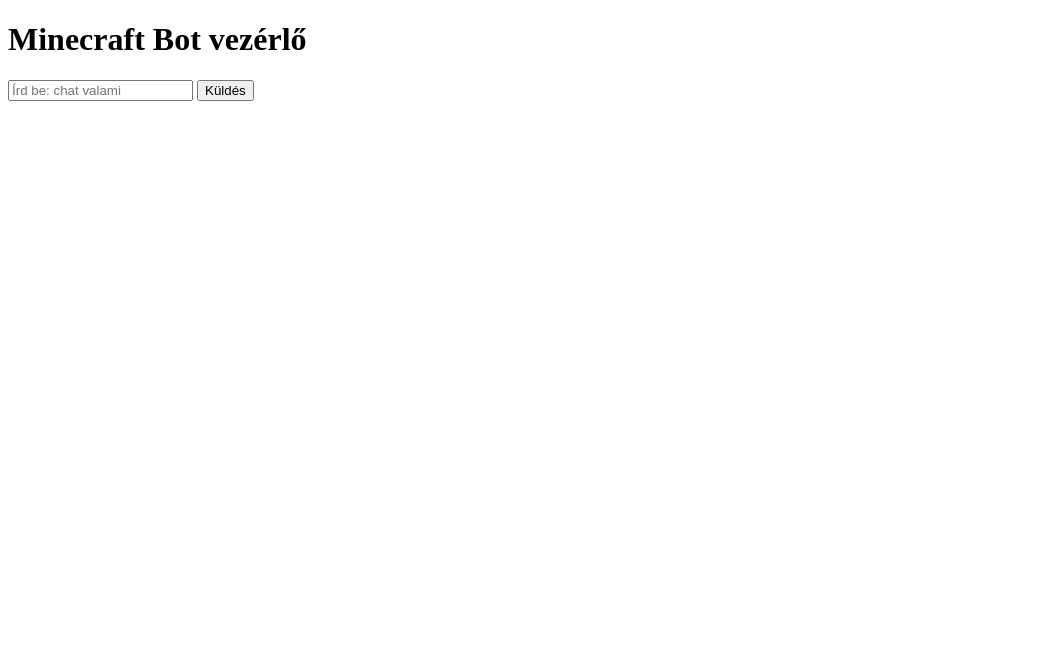
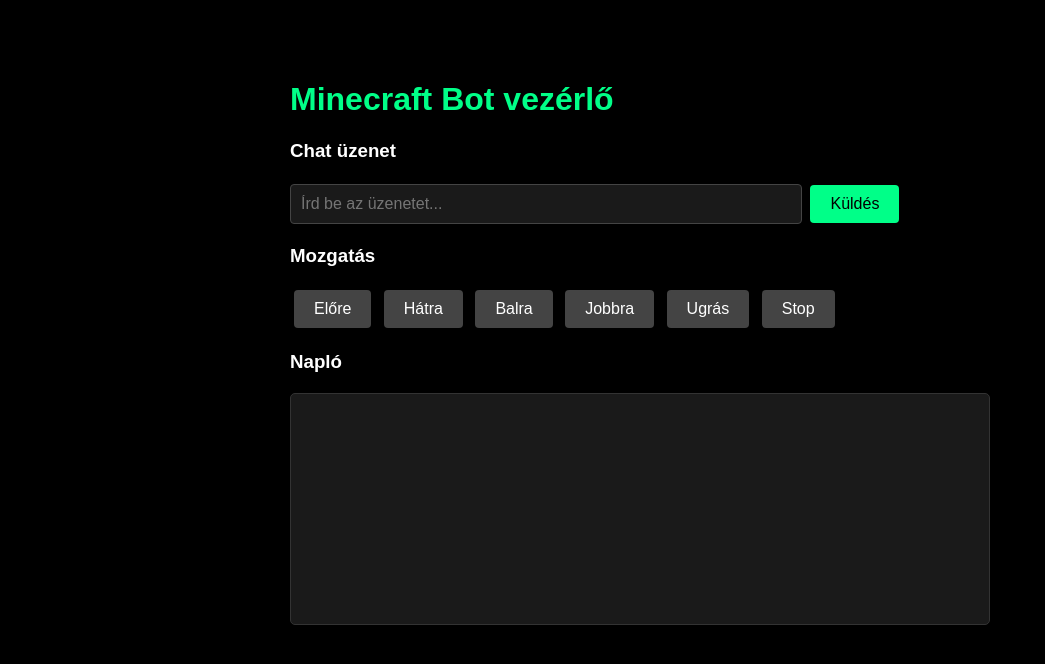
Before and after one commit to LKing412/minecraft_bot, a website: page public/index.html in a window 1280 px wide. Shown: the whole page, without its empty margins (0-1045 px from the left). Drawn offline with nearby package versions, Linux system fonts and the light colour scheme; no server answers.

Commit message:
Update index.html

```diff
--- a/public/index.html
+++ b/public/index.html
@@ -1,13 +1,71 @@
 <!DOCTYPE html>
-<html>
+<html lang="hu">
 <head>
   <meta charset="UTF-8">
-  <title>Bot vezérlő</title>
+  <title>Minecraft Bot vezérlő</title>
+  <style>
+    body {
+      font-family: Arial, sans-serif;
+      max-width: 700px;
+      margin: 40px auto;
+      padding: 20px;
+      background-color: #000000;
+      color: #ffffff;
+    }
+    h1 { color: #00ff88; }
+    input {
+      width: 70%;
+      padding: 10px;
+      font-size: 16px;
+      background-color: #1a1a1a;
+      color: #ffffff;
+      border: 1px solid #444;
+      border-radius: 4px;
+    }
+    button {
+      padding: 10px 20px;
+      font-size: 16px;
+      cursor: pointer;
+      background-color: #00ff88;
+      color: #000000;
+      border: none;
+      border-radius: 4px;
+      margin: 4px;
+    }
+    button:hover { background-color: #00cc6a; }
+    #log {
+      margin-top: 20px;
+      padding: 15px;
+      background: #1a1a1a;
+      border-radius: 5px;
+      min-height: 200px;
+      font-family: monospace;
+      color: #cccccc;
+      border: 1px solid #333;
+    }
+    .sor { margin: 4px 0; }
+    .sajat { color: #00ff88; }
+    .hiba { color: #ff5555; }
+    .mozgas { background-color: #444; color: #fff; }
+    .mozgas:hover { background-color: #666; }
+  </style>
 </head>
 <body>
   <h1>Minecraft Bot vezérlő</h1>
-  <input type="text" id="uzenet" placeholder="Írd be: chat valami">
-  <button onclick="kuld()">Küldés</button>
+
+  <h3>Chat üzenet</h3>
+  <input type="text" id="uzenet" placeholder="Írd be az üzenetet...">
+  <button onclick="kuldChat()">Küldés</button>
+
+  <h3>Mozgatás</h3>
+  <button class="mozgas" onclick="mozgas('forward')">Előre</button>
+  <button class="mozgas" onclick="mozgas('back')">Hátra</button>
+  <button class="mozgas" onclick="mozgas('left')">Balra</button>
+  <button class="mozgas" onclick="mozgas('right')">Jobbra</button>
+  <button class="mozgas" onclick="mozgas('jump')">Ugrás</button>
+  <button class="mozgas" onclick="stopMozgas()">Stop</button>
+
+  <h3>Napló</h3>
   <div id="log"></div>
 
   <script src="/socket.io/socket.io.js"></script>
@@ -15,17 +73,40 @@
     const socket = io();
     const log = document.getElementById('log');
 
-    function kuld() {
+    function naplo(szoveg, osztaly) {
+      log.innerHTML += `<div class="sor ${osztaly || ''}">${szoveg}</div>`;
+      log.scrollTop = log.scrollHeight;
+    }
+
+    function kuldChat() {
       const input = document.getElementById('uzenet');
       const szoveg = input.value.trim();
-      if (szoveg.startsWith('chat ')) {
-        socket.emit('chat', szoveg.slice(5));
-        log.innerHTML += `<p>[KÜLDTED] ${szoveg}</p>`;
+      if (szoveg) {
+        socket.emit('chat', szoveg);
+        naplo('[TE] ' + szoveg, 'sajat');
         input.value = '';
-      } else {
-        log.innerHTML += `<p style="color:red">A parancs "chat " előtaggal kezdődjön!</p>`;
       }
     }
+
+    function mozgas(irany) {
+      socket.emit('move', irany);
+      naplo('[MOZGÁS] ' + irany);
+    }
+
+    function stopMozgas() {
+      socket.emit('stop');
+      naplo('[MOZGÁS] stop');
+    }
+
+    // A bot üzeneteinek megjelenítése
+    socket.on('bot-uzenet', (szoveg) => {
+      naplo('[BOT] ' + szoveg);
+    });
+
+    // Enter lenyomására küldjön
+    document.getElementById('uzenet').addEventListener('keypress', (e) => {
+      if (e.key === 'Enter') kuldChat();
+    });
   </script>
 </body>
 </html>
```
